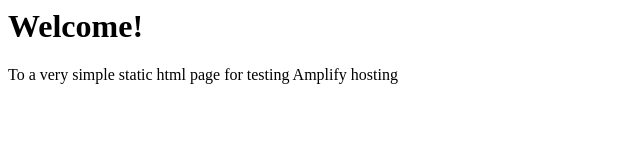
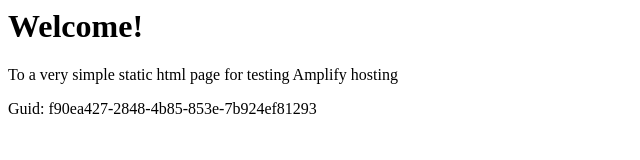
Before and after one commit to aws-aemilia-bah/Github-PR-Commit-Integration-Test-DoNotTouch-GitHubAutoBuildPrPreviewCanaryTest-v1-prod-me-south-1, a website: page src/index.html in a window 1280 px wide. Shown: the whole page, without its empty margins (0-640 px from the left). Drawn offline with Linux system fonts and the light colour scheme.

Commit message:
commit from integ tests

```diff
--- a/src/index.html
+++ b/src/index.html
@@ -1,3 +1,5 @@
+
+
 <html lang="en">
 
 <head>
@@ -10,6 +12,6 @@
 <body>
     <h1>Welcome!</h1>
     <p>To a very simple static html page for testing Amplify hosting</p>
-</body>
+    <p>Guid: f90ea427-2848-4b85-853e-7b924ef81293</p></body>
 
 </html>
```
